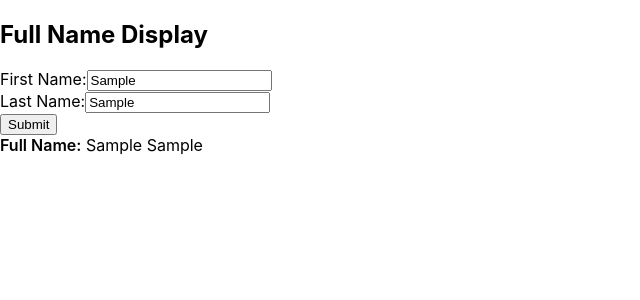
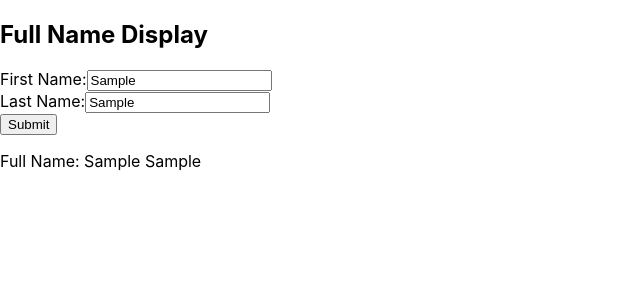
Before and after one commit to shashwatmanu/FullName, a React (Create React App) app: page / in a window 1280 px wide. Both pictures are taken after typing "Sample", "Sample" into the empty fields and a click on the button "Submit". Shown: the top 300 px of the page, without its empty margins (0-640 px from the left). Built offline with nearby package versions, Linux system fonts and the light colour scheme.

Commit message:
Final commit

```diff
--- a/src/Name.jsx
+++ b/src/Name.jsx
@@ -53,7 +53,7 @@ else setShouldDisplay(false);
         {lastNameError?(<div>Please fill out this field</div>):""}
         <br/>
         <button type='submit'>Submit</button>
-        {shouldDisplay?(<div><span style={{fontWeight:'600'}}>Full Name:</span> {firstName} {lastName}</div>):""}
+        {shouldDisplay?(<p>Full Name: {firstName} {lastName}</p>):""}
     </form>
     </>
   )
```
